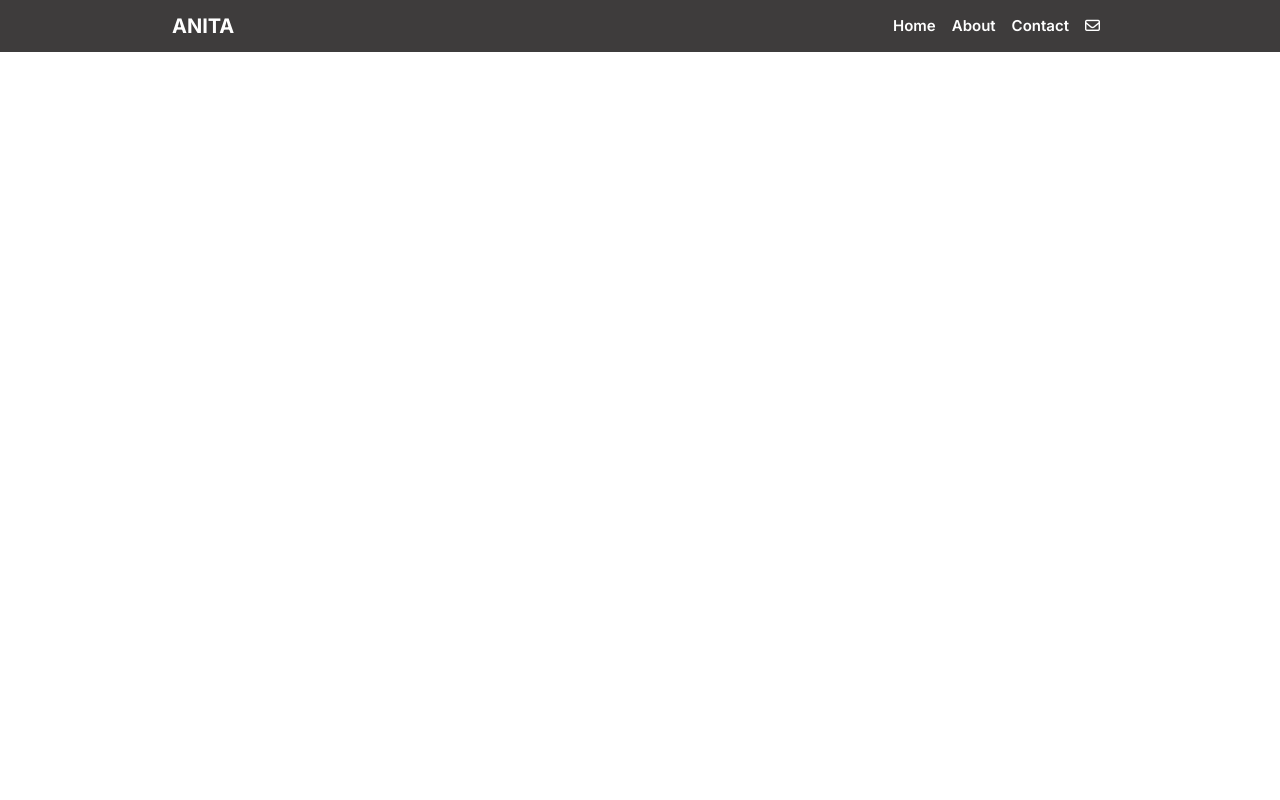
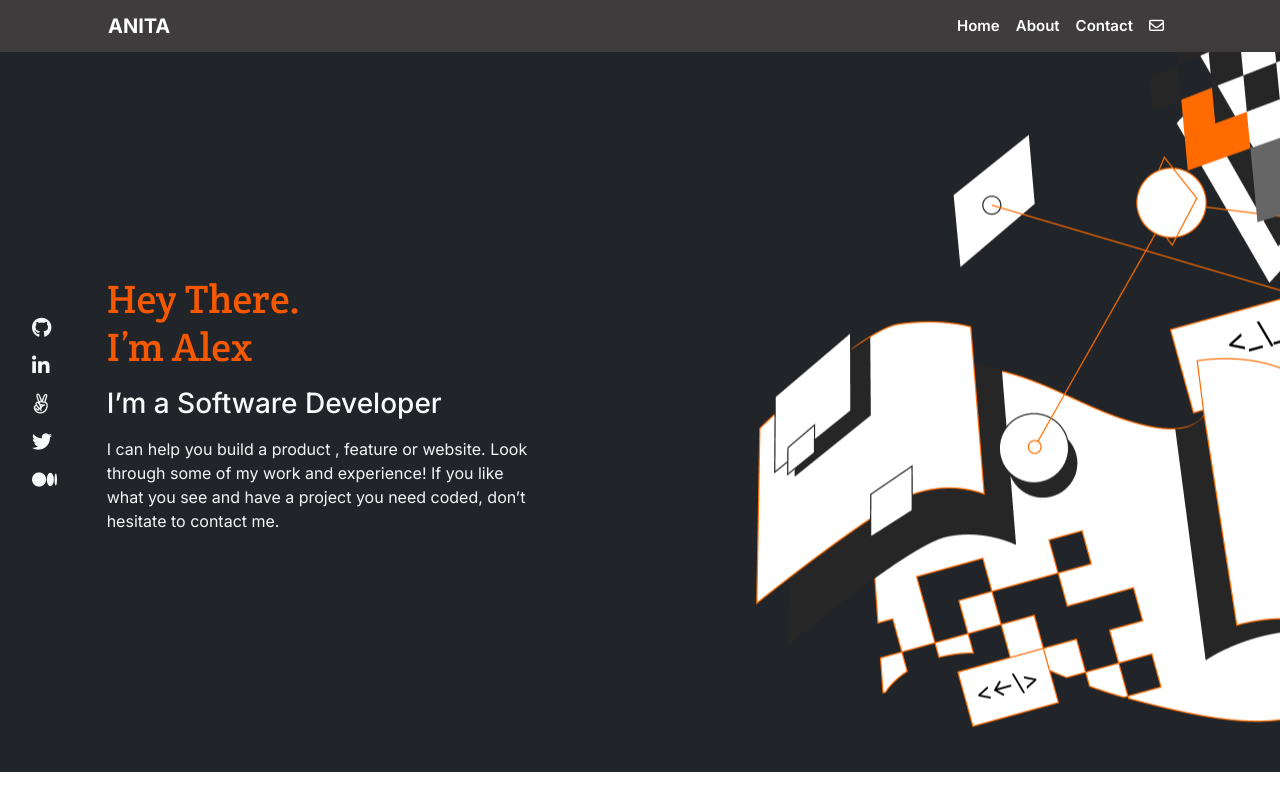
Before and after one commit to anita00001/Portfolio-Bootstrap, a website: page index.html in a window 1280 px wide. Drawn offline with nearby package versions, Linux system fonts and the light colour scheme.

Commit message:
Add headline section using Bootstrap

```diff
--- a/css/style.scss
+++ b/css/style.scss
@@ -2,6 +2,18 @@
 @import url('https://fonts.googleapis.com/css2?family=Crete+Round&family=Poppins:ital,wght@0,100;0,200;0,300;0,400;0,500;0,600;0,700;0,800;0,900;1,100;1,200;1,300;1,400;1,500;1,600;1,700;1,800;1,900&family=Roboto:wght@100;300;400;500;700;900&display=swap');
 @import url('https://fonts.googleapis.com/css2?family=Crete+Round&family=Poppins:ital,wght@1,100;1,200;1,300;1,400;1,500;1,600;1,700;1,800;1,900&family=Roboto:wght@100;300;400;500;700;900&display=swap');
 @import url('https://fonts.googleapis.com/css2?family=Crete+Round&family=Inter:wght@100;200;300;400;500;600;700;800;900&family=Poppins:ital,wght@1,100;1,200;1,300;1,400;1,500;1,600;1,700;1,800;1,900&family=Roboto:wght@100;300;400;500;700;900&display=swap');
+
+li {
+  list-style-type: none;
+}
+
+body {
+  font-family: 'Inter', sans-serif;
+}
+
+.w-85 {
+  width: 85%;
+}
 
 .navbar-custom {
   background-color: #3e3c3c;
@@ -23,3 +35,22 @@
   line-height: 133%;
   color: inherit;
 }
+
+.bg-image {
+  background-image: url(../../assets/headline-bg.png);
+  background-repeat: no-repeat;
+  background-position: right;
+}
+
+.headline {
+  height: 90vh;
+}
+
+.headline h1 {
+  font-family: "Crete Round", sans-serif;
+  color: #f55800;
+}
+
+.headline p {
+  color: #f4f5f7;
+}
--- a/index.html
+++ b/index.html
@@ -1,12 +1,14 @@
 <!doctype html>
 <html lang="en">
+
 <head>
   <meta charset="utf-8">
   <meta name="viewport" content="width=device-width, initial-scale=1">
 
 
   <!-- Bootstrap CSS -->
-    <link href="https://cdn.jsdelivr.net/npm/bootstrap@5.0.2/dist/css/bootstrap.min.css" rel="stylesheet" integrity="sha384-EVSTQN3/azprG1Anm3QDgpJLIm9Nao0Yz1ztcQTwFspd3yD65VohhpuuCOmLASjC" crossorigin="anonymous">
+  <link href="https://cdn.jsdelivr.net/npm/bootstrap@5.0.2/dist/css/bootstrap.min.css" rel="stylesheet"
+    integrity="sha384-EVSTQN3/azprG1Anm3QDgpJLIm9Nao0Yz1ztcQTwFspd3yD65VohhpuuCOmLASjC" crossorigin="anonymous">
 
   <link rel="stylesheet" href="css/style.css">
   <script src="https://kit.fontawesome.com/2649a194d9.js" crossorigin="anonymous"></script>
@@ -14,14 +16,16 @@
 
   <title>My Portfolio</title>
 </head>
+
 <body>
   <!--Write bootstrap below this line -->
 
   <!-- Navigation bar ---- Toolbar -->
   <nav class="navbar navbar-expand-lg navbar-custom">
-      <div class="container-fluid w-75">
+    <div class="container-fluid w-85">
       <a class="navbar-brand" href="#">ANITA</a>
-        <button class="navbar-toggler" type="button" data-bs-toggle="collapse" data-bs-target="#navbarSupportedContent" aria-controls="navbarSupportedContent" aria-expanded="false" aria-label="Toggle navigation">
+      <button class="navbar-toggler" type="button" data-bs-toggle="collapse" data-bs-target="#navbarSupportedContent"
+        aria-controls="navbarSupportedContent" aria-expanded="false" aria-label="Toggle navigation">
         <span class="navbar-toggler-icon navbar-custom"><i class="fa-solid fa-bars"></i></span>
       </button>
       <div class="collapse navbar-collapse" id="navbarSupportedContent">
@@ -42,6 +46,28 @@
       </div>
     </div>
   </nav>
+  <!-- Headline Starts Here -->
+  <div class="bg-dark text-light d-flex align-items-center headline bg-image">
+    <ul class="col-1 fs-5">
+      <li class="pb-2"><i class="fa-brands fa-github"></i></li>
+      <li class="pb-2"><i class="fa-brands fa-linkedin-in"></i></li>
+      <li class="pb-2"><i class="fa-brands fa-angellist"></i></li>
+      <li class="pb-2"><i class="fa-brands fa-twitter"></i></li>
+      <li class=""><i class="fa-brands fa-medium"></i></li>
+    </ul>
+    <div class="d-grid col-4">
+      <h1 class="h1">Hey There.<br>
+        I’m Alex</h1>
+      <h3 class="pt-2 pb-2">I’m a Software Developer</h3>
+      <p class="lh-base">I can help you build a product , feature or website. Look through some of my work and
+        experience!
+        If you
+        like
+        what you see and have a project you need coded,
+        don’t hesitate to contact me.</p>
+    </div>
+  </div>
+  <!-- Headlin Ends Here -->
 
 
 
@@ -51,7 +77,10 @@
   <!-- Write bootstrap above this line -->
 
   <!-- Bootstrap JavaScript Bundle with Popper -->
-    <script src="https://cdn.jsdelivr.net/npm/bootstrap@5.0.2/dist/js/bootstrap.bundle.min.js" integrity="sha384-MrcW6ZMFYlzcLA8Nl+NtUVF0sA7MsXsP1UyJoMp4YLEuNSfAP+JcXn/tWtIaxVXM" crossorigin="anonymous"></script>
+  <script src="https://cdn.jsdelivr.net/npm/bootstrap@5.0.2/dist/js/bootstrap.bundle.min.js"
+    integrity="sha384-MrcW6ZMFYlzcLA8Nl+NtUVF0sA7MsXsP1UyJoMp4YLEuNSfAP+JcXn/tWtIaxVXM"
+    crossorigin="anonymous"></script>
 
 </body>
+
 </html>
```
Also changed, not shown: assets/headline-bg.png (added), css/style.css, 2 other files. Lines whose indentation alone changed are shown as unchanged.
